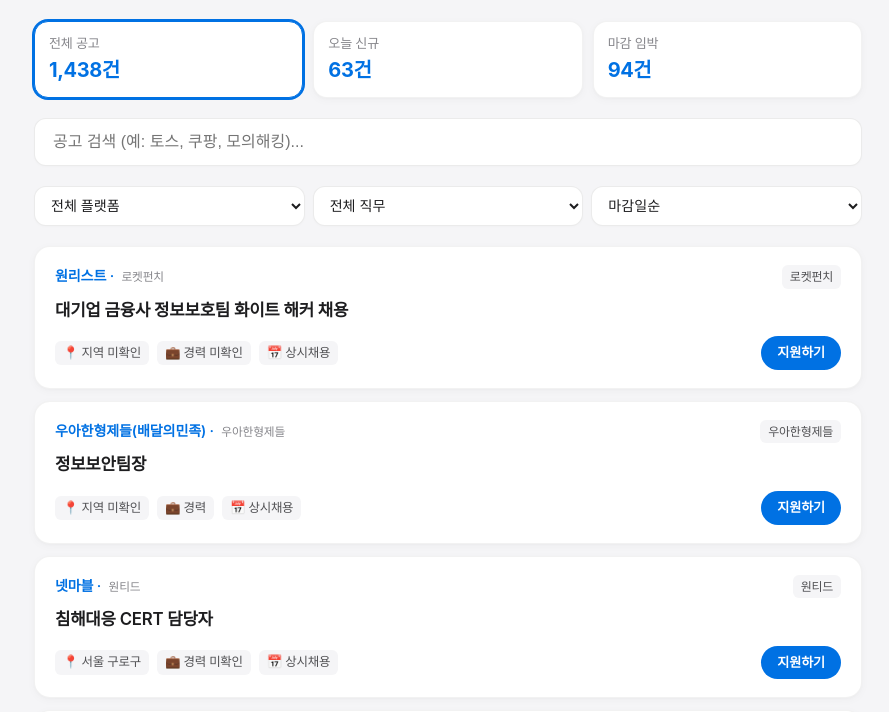
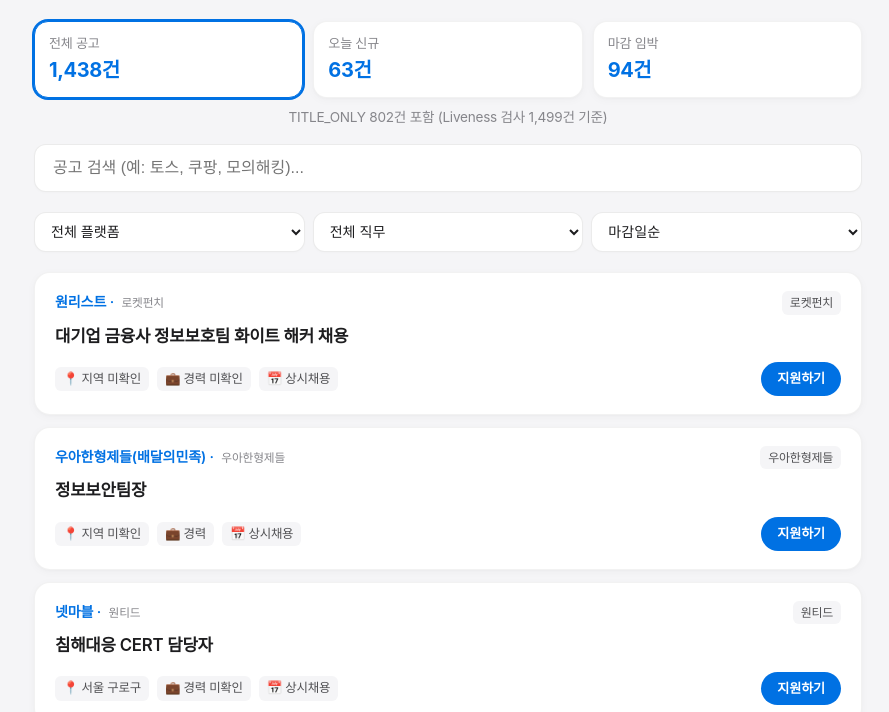
Before and after one commit to seungwooooooo/vuln-jobs, a plain HTML site: page index.html in a window 1280 px wide. Shown: the part 105-817 px from the top of the page, without its empty margins (192-1081 px from the left). Drawn offline with Linux system fonts and the light colour scheme.

Commit message:
feat(jobs): GitHub Pages 웹 대시보드(index.html) 및 채용 갱신 (2026-11-21)

```diff
--- a/index.html
+++ b/index.html
@@ -295,6 +295,8 @@
     <div class="stat-pill" id="tab-new" onclick="filterTab('신규')">오늘 신규<strong id="new-count"></strong></div>
     <div class="stat-pill" id="tab-urgent" onclick="filterTab('마감임박')">마감 임박<strong id="urgent-count"></strong></div>
   </div>
+  <div class="meta" id="evidenceMeta" style="text-align:center;margin:-10px 0 16px;">TITLE_ONLY 802건 포함 (Liveness 검사 1,499건 기준)</div>
+
 
   <input type="text" id="searchInput" class="search-box" placeholder="공고 검색 (예: 토스, 쿠팡, 모의해킹)...">
 
```
Also changed, not shown: 1 other file.
